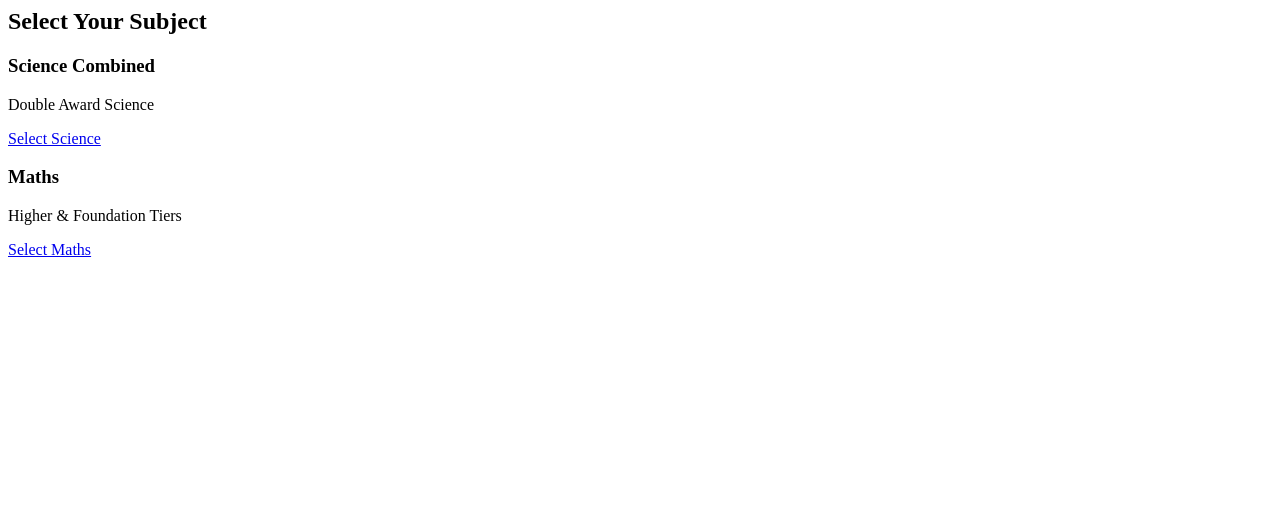
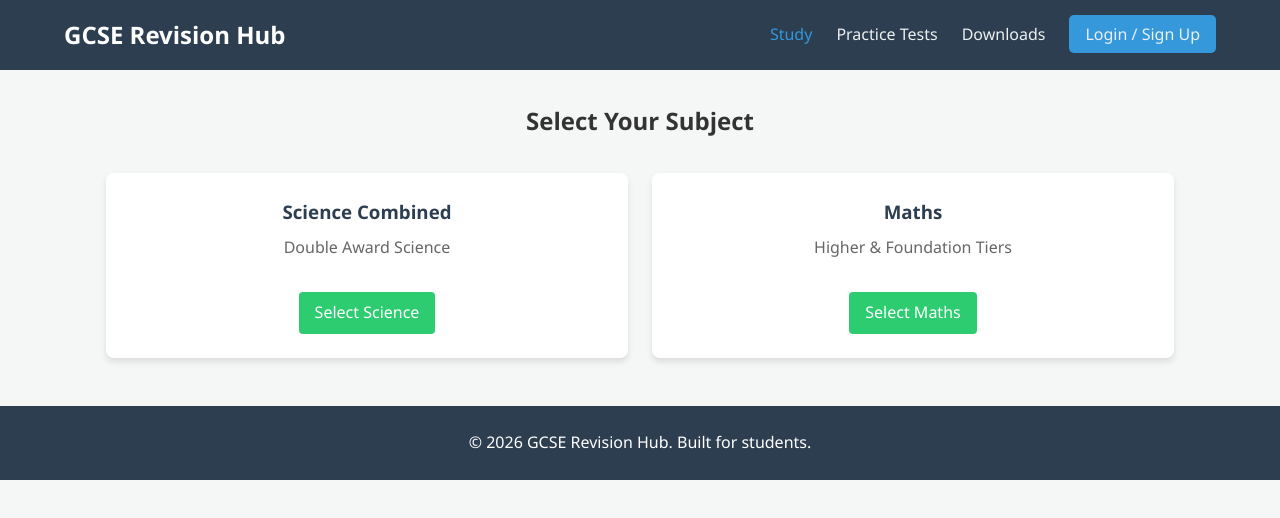
Before and after one commit to IbbyZaman/easystudy, a plain HTML site: page edexcel.html in a window 1280 px wide. Drawn offline with Linux system fonts and the light colour scheme.

Commit message:
Update edexcel.html

```diff
--- a/edexcel.html
+++ b/edexcel.html
@@ -1,3 +1,27 @@
+<!DOCTYPE html>
+<html lang="en">
+<head>
+    <meta charset="UTF-8">
+    <meta name="viewport" content="width=device-width, initial-scale=1.0">
+    <title>Edexcel | GCSE Revision Hub</title>
+    <link rel="stylesheet" href="styles.css">
+</head>
+<body>
+
+    <!-- Navigation -->
+    <header>
+        <nav class="navbar">
+            <h1 class="logo">GCSE Revision Hub</h1>
+            <ul class="nav-links">
+                <li><a href="study.html" class="active">Study</a></li>
+                <li><a href="tests.html">Practice Tests</a></li>
+                <li><a href="downloads.html">Downloads</a></li>
+                <li><a href="login.html" class="btn-login">Login / Sign Up</a></li>
+            </ul>
+        </nav>
+    </header>
+
+    <!-- Main Content -->
     <main class="content-container">
         <section class="notes-header">
             <h2>Select Your Subject</h2>
@@ -16,3 +40,11 @@
             </article>
         </div>
     </main>
+
+    <!-- Footer -->
+    <footer>
+        <p>&copy; 2026 GCSE Revision Hub. Built for students.</p>
+    </footer>
+
+</body>
+</html>
```
Lines whose indentation alone changed are shown as unchanged.
